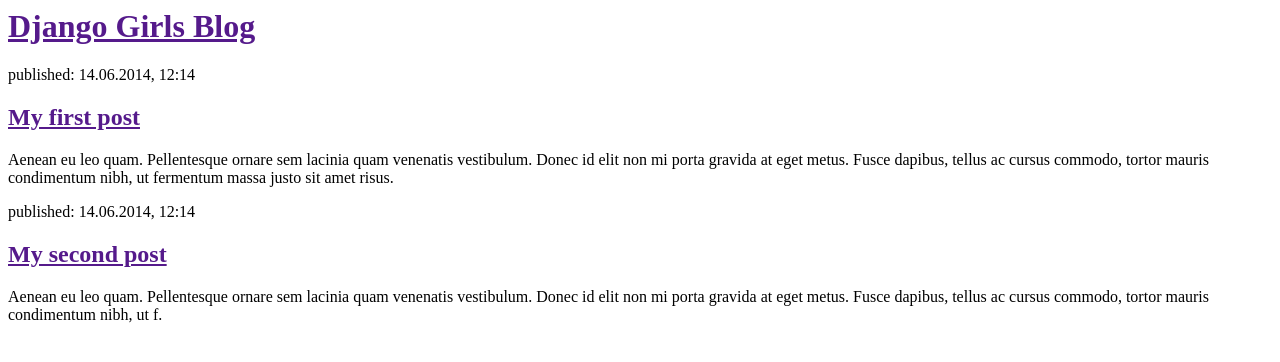
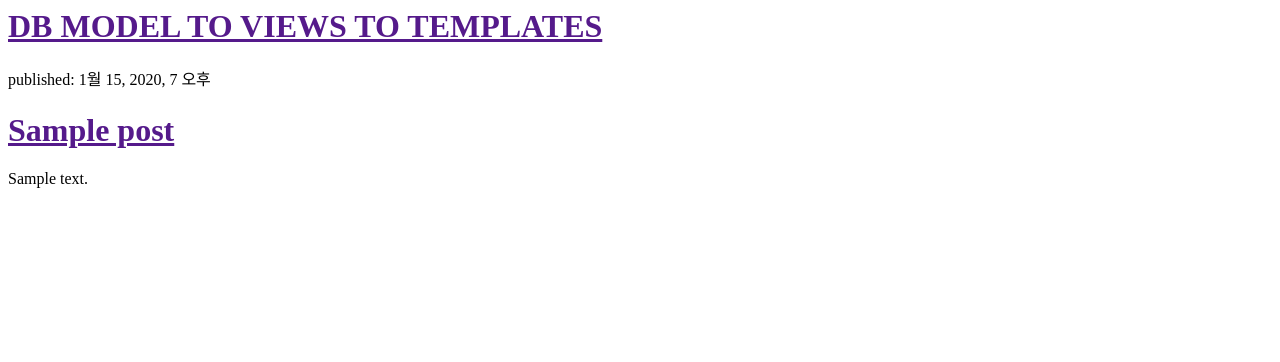
Before and after one commit to hanabananana/django_project, a Django app: template blog/templates/blog/post_list.html in a window 1280 px wide. Shown: the top 362 px of the page. Run offline with Django 3.2, Linux system fonts and the light colour scheme; the template is opened without the code that fills it: values that come from a table or form of the project are taken from there, others are empty; tables that the repository leaves empty hold one stand-in row (values such as "Sample post").

Commit message:
DB MODEL TO VIEWS TO TEMPLATES

```diff
--- a/blog/templates/blog/post_list.html
+++ b/blog/templates/blog/post_list.html
@@ -1,4 +1,5 @@
 <!-- blog/templates/blog/post_list.html -->
+{% load static %}
 
 <html>
     <head>
@@ -6,19 +7,15 @@
     </head>
     <body>
         <div>
-            <h1><a href="">Django Girls Blog</a></h1>
+            <h1><a href="">DB MODEL TO VIEWS TO TEMPLATES</a></h1>
         </div>
 
-        <div>
-            <p>published: 14.06.2014, 12:14</p>
-            <h2><a href="">My first post</a></h2>
-            <p>Aenean eu leo quam. Pellentesque ornare sem lacinia quam venenatis vestibulum. Donec id elit non mi porta gravida at eget metus. Fusce dapibus, tellus ac cursus commodo, tortor mauris condimentum nibh, ut fermentum massa justo sit amet risus.</p>
-        </div>
-
-        <div>
-            <p>published: 14.06.2014, 12:14</p>
-            <h2><a href="">My second post</a></h2>
-            <p>Aenean eu leo quam. Pellentesque ornare sem lacinia quam venenatis vestibulum. Donec id elit non mi porta gravida at eget metus. Fusce dapibus, tellus ac cursus commodo, tortor mauris condimentum nibh, ut f.</p>
-        </div>
+        {% for post in posts %}
+		    <div>
+		        <p>published: {{ post.published_date }}</p>
+		        <h1><a href="">{{ post.title }}</a></h1>
+		        <p>{{ post.text|linebreaksbr }}</p>
+		    </div>
+		{% endfor %}
     </body>
 </html>
```
Also changed, not shown: blog/views.py (+4 -8 lines).
